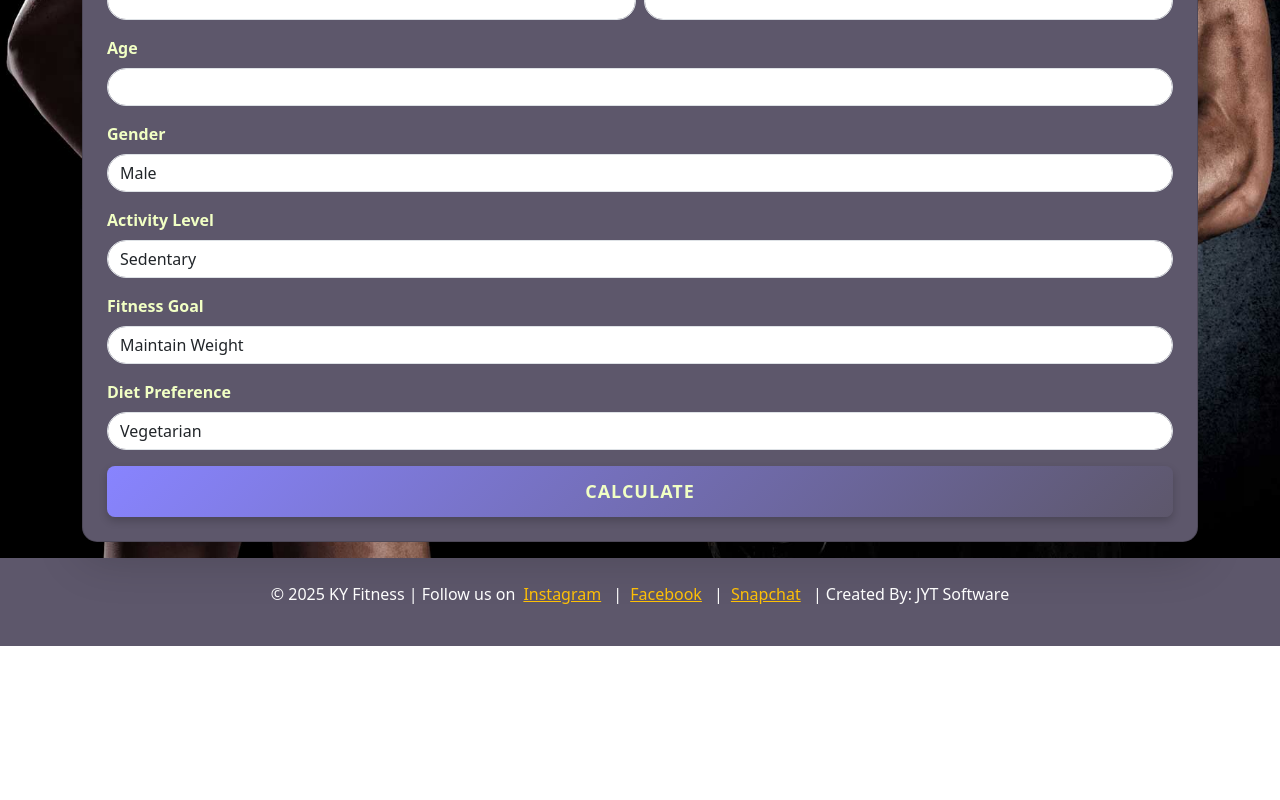
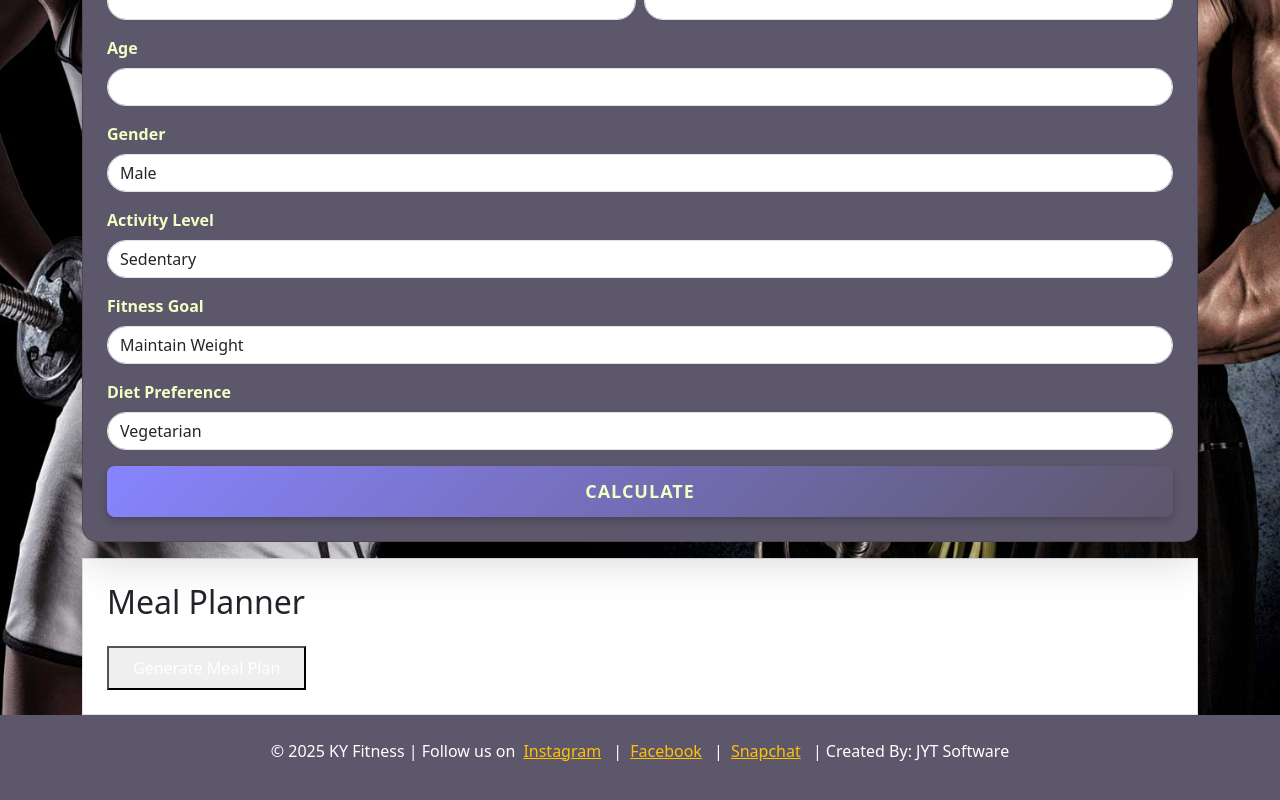
Before and after one commit to timbo84/kyfitness, a Next.js app: page /calculate in a window 1280 px wide. Shown: the part 358-1158 px from the top of the page. Before the commit the page ends 1004 px from the top, so only its background shows below. Built offline with nearby package versions, Linux system fonts and the light colour scheme.

Commit message:
wip(change to edamam)

```diff
--- /dev/null
+++ b/app/api/meal-planner/route.js
@@ -0,0 +1,48 @@
+export async function POST(req) {
+    try {
+      const body = await req.json();
+      const { size, health, cuisine, minCalories, maxCalories, minProtein, maxProtein } = body;
+
+      const requestBody = {
+        size: size || 2,
+        plan: {
+          accept: {
+            all: [
+              { health: health || ["VEGAN"] },
+              { cuisine: cuisine || ["Mediterranean"] }
+            ]
+          },
+          fit: {
+            ENERC_KCAL: { min: minCalories || 1800, max: maxCalories || 2200 },
+            PROCNT: { min: minProtein || 50, max: maxProtein || 300 }
+          },
+          sections: {
+            Breakfast: {},
+            Lunch: { sections: { Starter: {}, Main: {}, Dessert: {} } },
+            Dinner: { sections: { Main: {}, Dessert: {} } }
+          }
+        }
+      };
+
+      const response = await fetch("https://api.edamam.com/api/meal-planner/v1/cc9733d2/select?type=public", {
+        method: "POST",
+        headers: {
+          "accept": "application/json",
+          "Content-Type": "application/json",
+          "Edamam-Account-User": "cc9733d2",
+          "Authorization": "Basic Y2M5NzMzZDI6MjVmOWQ1NGZkZDIyNTgzODdjMGYxZGNmODNiMmI2YTQ="
+        },
+        body: JSON.stringify(requestBody)
+      });
+
+      const data = await response.json();
+
+      if (!response.ok) {
+        return new Response(JSON.stringify({ error: data.message || "Failed to fetch meal plan" }), { status: 500 });
+      }
+
+      return new Response(JSON.stringify(data), { status: 200 });
+    } catch (error) {
+      return new Response(JSON.stringify({ error: error.message }), { status: 500 });
+    }
+  }
--- a/components/workoutCalculator/index.jsx
+++ b/components/workoutCalculator/index.jsx
@@ -1,6 +1,8 @@
 import { useState, useEffect } from "react";
 import axios from "axios";
 import MealPlanGenerator from "./mealPlanGenerator";
+import MealPlanForm from "./mealPlanForm";
+import MealPlanner from "./mealPlanner";
 
 const MacroCalculator = () => {
   const [weight, setWeight] = useState("");
@@ -13,11 +15,13 @@ const [goal, setGoal] = useState("maintain");
   const [diet, setDiet] = useState("vegetarian");
   const [meal, setMeal] = useState("lunch");
   const [macros, setMacros] = useState(null);
-const [recipes, setRecipes] = useState(null);
+  const [mealPlan, setMealPlan] = useState([]);
 
   useEffect(() => {
     if (macros) {
-fetchRecipes(macros.carbs, macros.protein, macros.fat);
+      fetchMealPlan(macros).then((meals) => {
+        setMealPlan(meals || []);
+      });
     }
   }, [macros]);
 
@@ -62,42 +66,28 @@ carbs: carb_grams.toFixed(2),
     });
   };
 
-const fetchRecipes = async (carbs, protein, fat) => {
+  const fetchMealPlan = async (macros) => {
     try {
-const responseStream = await fetch("https://api.chefgpt.com/api/generate/stream/recipe-from-macros", {
-  method: 'POST',
-  headers: {
-    'Authorization': 'f05f46fb-3be1-4547-80ff-2377f6235922',
-    'Content-Type': 'application/json',
-  },
-  body: JSON.stringify({
-    carbs: parseFloat(carbs),
-    proteins: parseFloat(protein),
-    fats: parseFloat(fat),
-    diet,
-  })
+      const response = await fetch("/api/mealplan", {
+        method: "POST",
+        headers: { "Content-Type": "application/json" },
+        body: JSON.stringify(macros),
       });
 
-const reader = responseStream.body.getReader();
-const decoder = new TextDecoder();
-let done = false;
-let chunks = '';
-
-while (!done) {
-  const { value, done: doneReading } = await reader.read();
-  done = doneReading;
-  const newValue = decoder.decode(value);
-  chunks += newValue;
+      if (!response.ok) {
+        throw new Error(`HTTP error! Status: ${response.status}`);
       }
 
-const recipeData = JSON.parse(chunks);
-setRecipes(recipeData.recipes);
-console.log(recipeData);
-
+      const data = await response.json();
+      console.log("Meal Plan Response:", data);
+      return data.mealPlan || [];
     } catch (error) {
-console.error("Error fetching recipes:", error);
+      console.error("API Error:", error);
+      return [];
     }
   };
+
+
 
   return (
     <div className="container mt-5">
@@ -264,22 +254,7 @@ return (
         </div>
       )}
 
-{recipes && (
-  <div className="card p-4 my-3 shadow-lg">
-    <h4 className="text-center fw-bold">Recipe Suggestions</h4>
-    <hr style={{ borderTop: "2px solid #f1ffc4" }} />
-    {recipes.map((recipe, index) => (
-      <div key={index} className="recipe">
-        <h5 className="text-center">{recipe.name}</h5>
-        <p>{recipe.description}</p>
-        <a href={recipe.url} target="_blank" rel="noopener noreferrer">
-          View Recipe
-        </a>
-        <hr />
-      </div>
-    ))}
-  </div>
-)}
+    <MealPlanner macros={macros} />
     </div>
   );
 };
--- /dev/null
+++ b/components/workoutCalculator/mealPlanForm.jsx
@@ -0,0 +1,57 @@
+import { useState } from "react";
+
+export default function MealPlanForm() {
+  const [size, setSize] = useState(7);
+  const [healthFilters, setHealthFilters] = useState(["SOY_FREE"]);
+  const [calories, setCalories] = useState({ min: 1200, max: 2500 });
+  const [mealPlan, setMealPlan] = useState(null);
+
+  const fetchMealPlan = async () => {
+    const response = await fetch("/api/mealPlan", {
+      method: "POST",
+      headers: { "Content-Type": "application/json" },
+      body: JSON.stringify({
+        size,
+        healthFilters,
+        calorieRange: calories,
+      }),
+    });
+
+    const data = await response.json();
+    setMealPlan(data);
+  };
+
+  return (
+    <div>
+      <h2>Generate Meal Plan</h2>
+      <button onClick={fetchMealPlan}>Get Meal Plan</button>
+      {mealPlan && <pre>{JSON.stringify(mealPlan, null, 2)}</pre>}
+    </div>
+  );
+}
+
+// const handleSubmit = async (event) => {
+//     event.preventDefault();
+
+//     const mealPlanData = {
+//       size: 7,
+//       plan: { /* Your meal plan object */ },
+//     };
+
+//     try {
+//       const response = await fetch("/api/mealPlan", {
+//         method: "POST",
+//         headers: { "Content-Type": "application/json" },
+//         body: JSON.stringify(mealPlanData),
+//       });
+
+//       if (!response.ok) {
+//         throw new Error("Failed to generate meal plan");
+//       }
+
+//       const data = await response.json();
+//       console.log("Meal Plan:", data);
+//     } catch (error) {
+//       console.error("Error:", error);
+//     }
+//   };
--- /dev/null
+++ b/components/workoutCalculator/mealPlanner.jsx
@@ -0,0 +1,89 @@
+"use client";
+import { useState } from "react";
+
+export default function MealPlanner({ macros }) {
+  const [mealPlan, setMealPlan] = useState(null);
+  const [loading, setLoading] = useState(false);
+  const [error, setError] = useState(null);
+
+  const fetchMealPlan = async () => {
+    setLoading(true);
+    setError(null);
+
+    try {
+      const response = await fetch("/api/meal-planner", {
+        method: "POST",
+        headers: { "Content-Type": "application/json" },
+        body: JSON.stringify({
+          size: 3, // Generate 3 meal plans
+          health: ["HIGH_PROTEIN"],
+          cuisine: ["American", "Mexican"],
+          minCalories: macros.calories * 0.9,
+          maxCalories: macros.calories * 1.1,
+          minProtein: macros.protein * 0.9,
+          maxProtein: macros.protein * 1.1
+        })
+      });
+
+      const data = await response.json();
+      if (response.ok) {
+        setMealPlan(data);
+      } else {
+        setError(data.error || "Something went wrong");
+      }
+    } catch (err) {
+      setError(err.message);
+    } finally {
+      setLoading(false);
+    }
+  };
+
+  return (
+    <div className="p-4 border rounded-lg shadow-md bg-white">
+      <h2 className="text-lg font-semibold mb-4">Meal Planner</h2>
+      <button
+        onClick={fetchMealPlan}
+        className="px-4 py-2 bg-blue-500 text-white rounded-lg disabled:bg-gray-400"
+        disabled={loading}
+      >
+        {loading ? "Loading..." : "Generate Meal Plan"}
+      </button>
+
+      {error && <p className="text-red-500 mt-2">{error}</p>}
+
+      {mealPlan && (
+        <div className="mt-4">
+          <h3 className="text-md font-semibold">Your Meal Plan:</h3>
+          {mealPlan.selection.map((plan, index) => (
+            <div key={index} className="border p-2 rounded-md mt-2">
+              <h4 className="text-sm font-bold">Plan {index + 1}</h4>
+              <ul className="list-disc pl-4">
+                {Object.entries(plan.sections).map(([meal, details]) => (
+                  <li key={meal}>
+                    {meal}:{" "}
+                    {details.sections
+                      ? Object.entries(details.sections).map(([subMeal, subDetails]) => (
+                          <a
+                            key={subMeal}
+                            href={subDetails._links.self.href}
+                            target="_blank"
+                            className="text-blue-500 underline"
+                          >
+                            {subMeal}
+                          </a>
+                        ))
+                      : details._links && (
+                          <a href={details._links.self.href} target="_blank" className="text-blue-500 underline">
+                            {meal}
+                          </a>
+                        )}
+                  </li>
+                ))}
+              </ul>
+            </div>
+          ))}
+        </div>
+      )}
+    </div>
+  );
+}
```
Also changed, not shown: app/api/mealPlan.js (added, +104 -0 lines), app/api/payment.js (deleted). Lines whose indentation alone changed are shown as unchanged.
